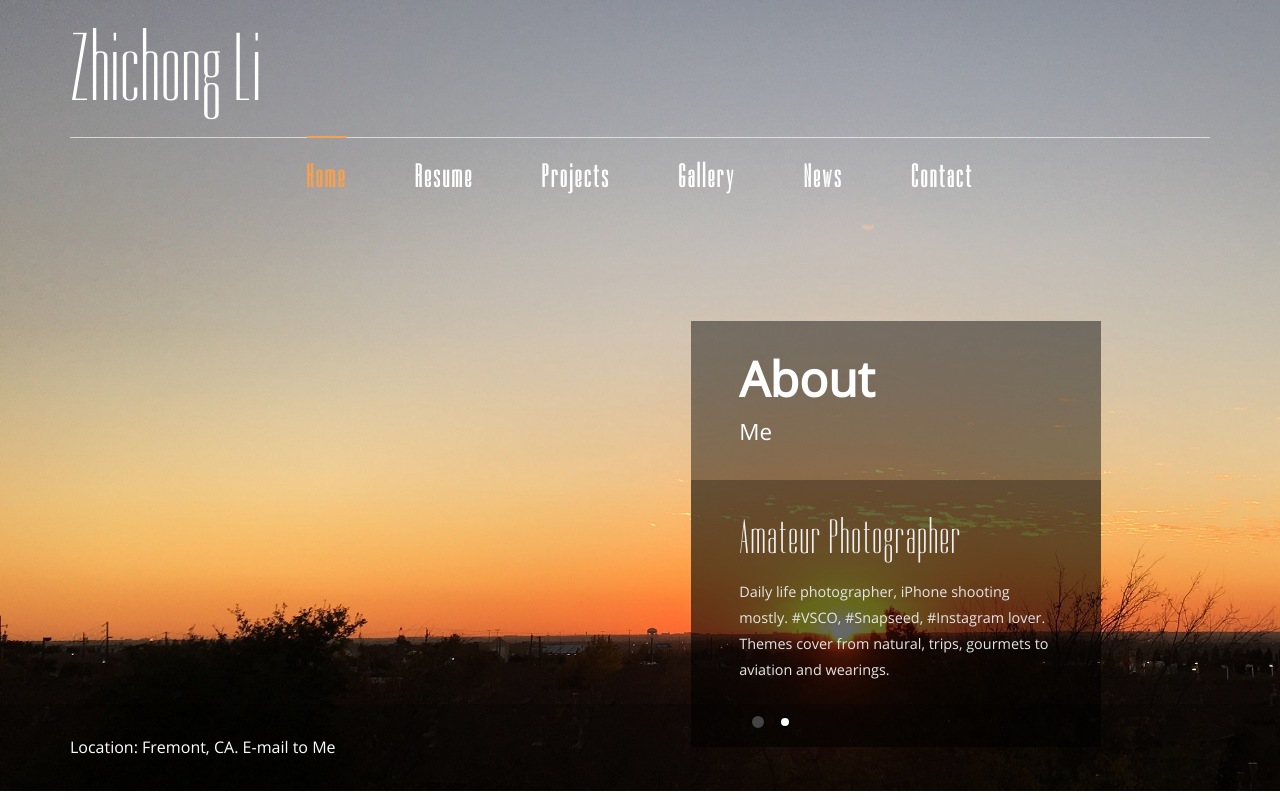
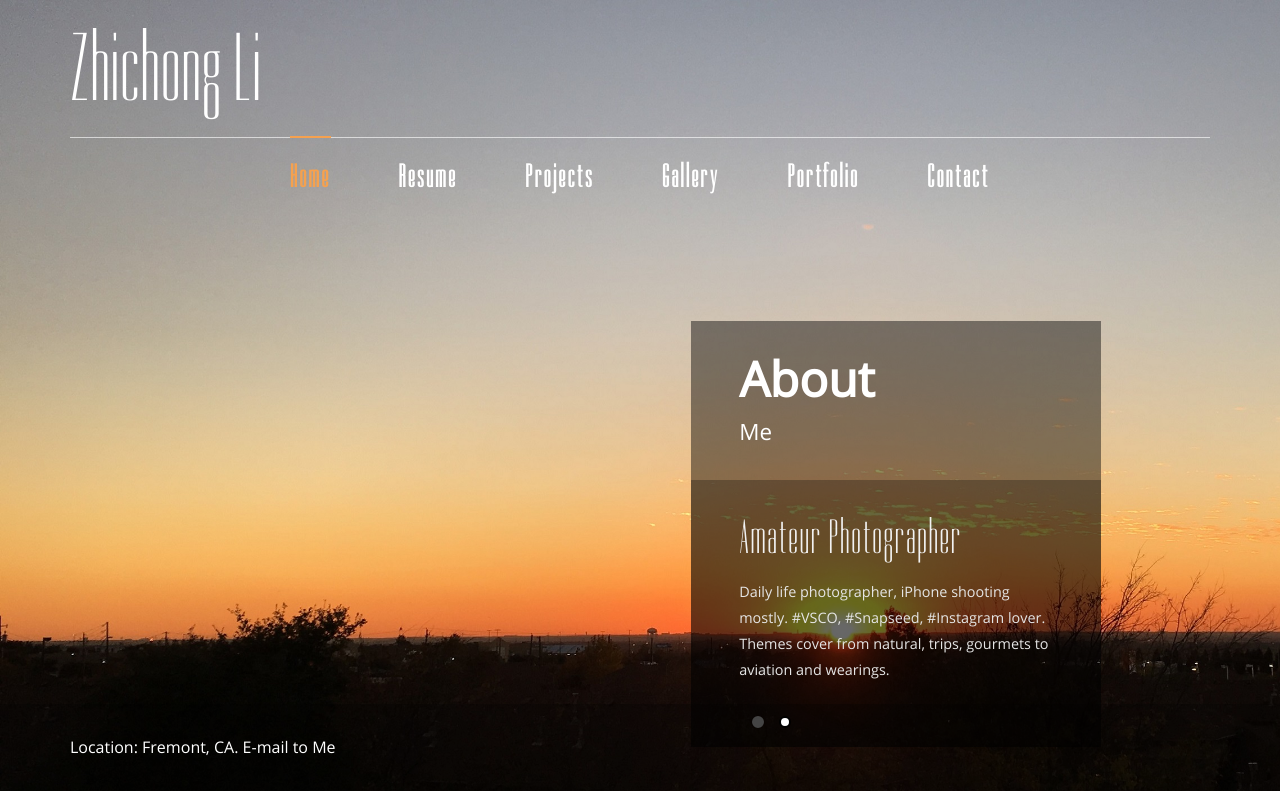
Before and after one commit to ZHICHONGLI/Personalwebsite, a plain HTML site: page index.html in a window 1280 px wide. Shown: the top 800 px of the page. Drawn offline with nearby package versions, Linux system fonts and the light colour scheme.

Commit message:
Portfolio update

```diff
--- a/index.html
+++ b/index.html
@@ -52,7 +52,7 @@
                     <li><a href="about.html">Resume</a></li>
                     <li><a href="typography.html">Projects</a></li>
                     <li><a href="gallery.html">Gallery</a></li>
-                    <li><a href="#news" class="scroll">News</a></li>
+                    <li><a href="/angular2" target="_blank">Portfolio</a></li>
                     <li><a href="contact.html">Contact</a></li>
                 </ul>
                 <!-- script-for-menu -->
```
